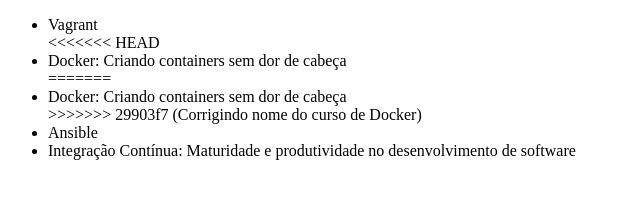
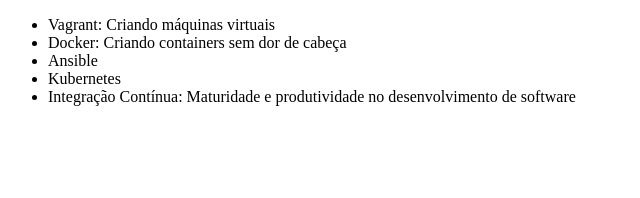
Before and after one commit to valterdiasrosa/alura-git, a plain HTML site: page index.html in a window 1280 px wide. Shown: the whole page, without its empty margins (0-640 px from the left). Drawn offline with Linux system fonts and the light colour scheme.

Commit message:
corrigindo curso de Vagrant

```diff
--- a/index.html
+++ b/index.html
@@ -6,13 +6,10 @@
 </head>
 <body>
     <ul>
-        <li>Vagrant</li>
-<<<<<<< HEAD
-        <li>Docker: Criando containers sem dor de cabeça</li>
-=======
+        <li>Vagrant: Criando máquinas virtuais</li>
         <li>Docker: Criando containers sem dor de cabeça    </li>
->>>>>>> 29903f7 (Corrigindo nome do curso de Docker)
         <li>Ansible</li>
+        <li>Kubernetes</li>
         <li>Integração Contínua: Maturidade e produtividade no desenvolvimento de software</li>
     </ul>
 </body>
```
